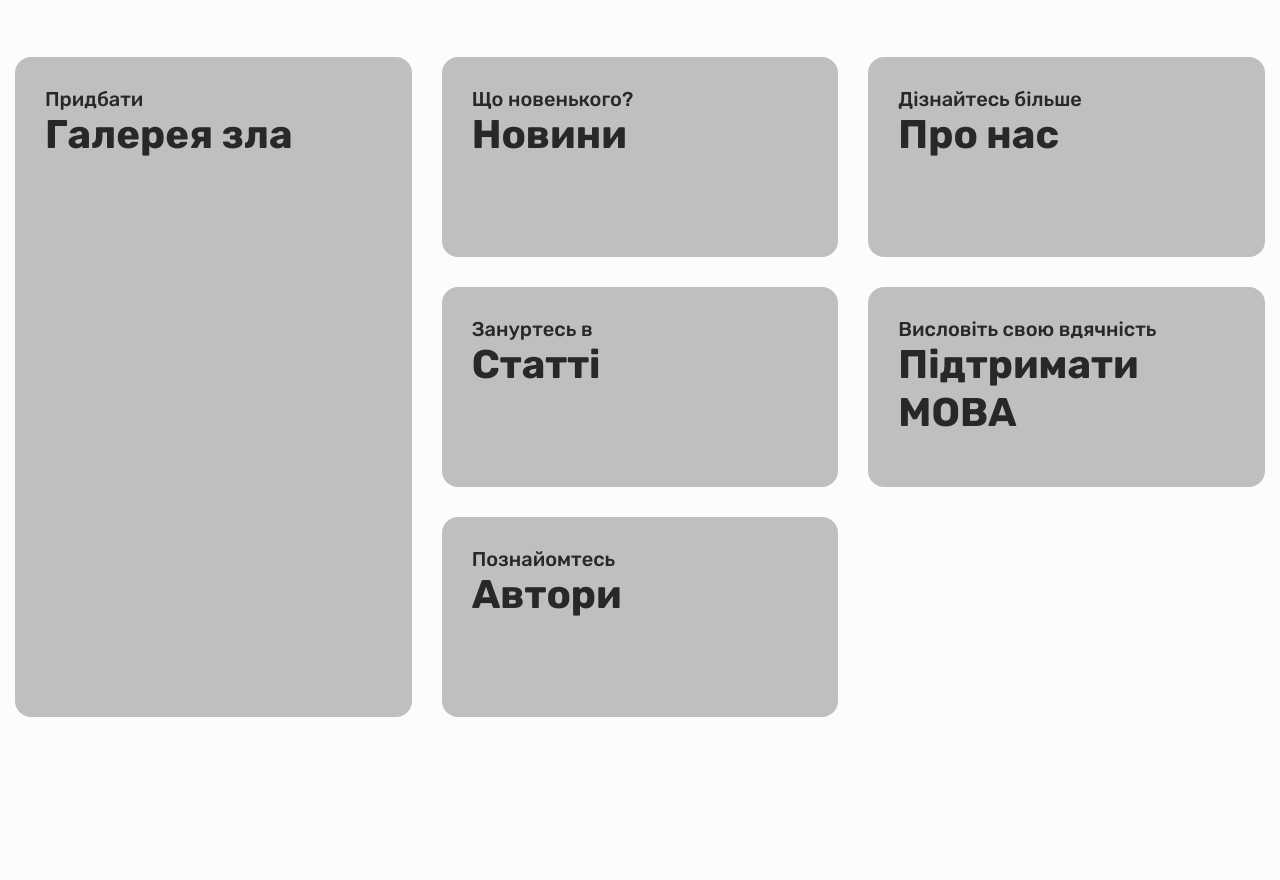
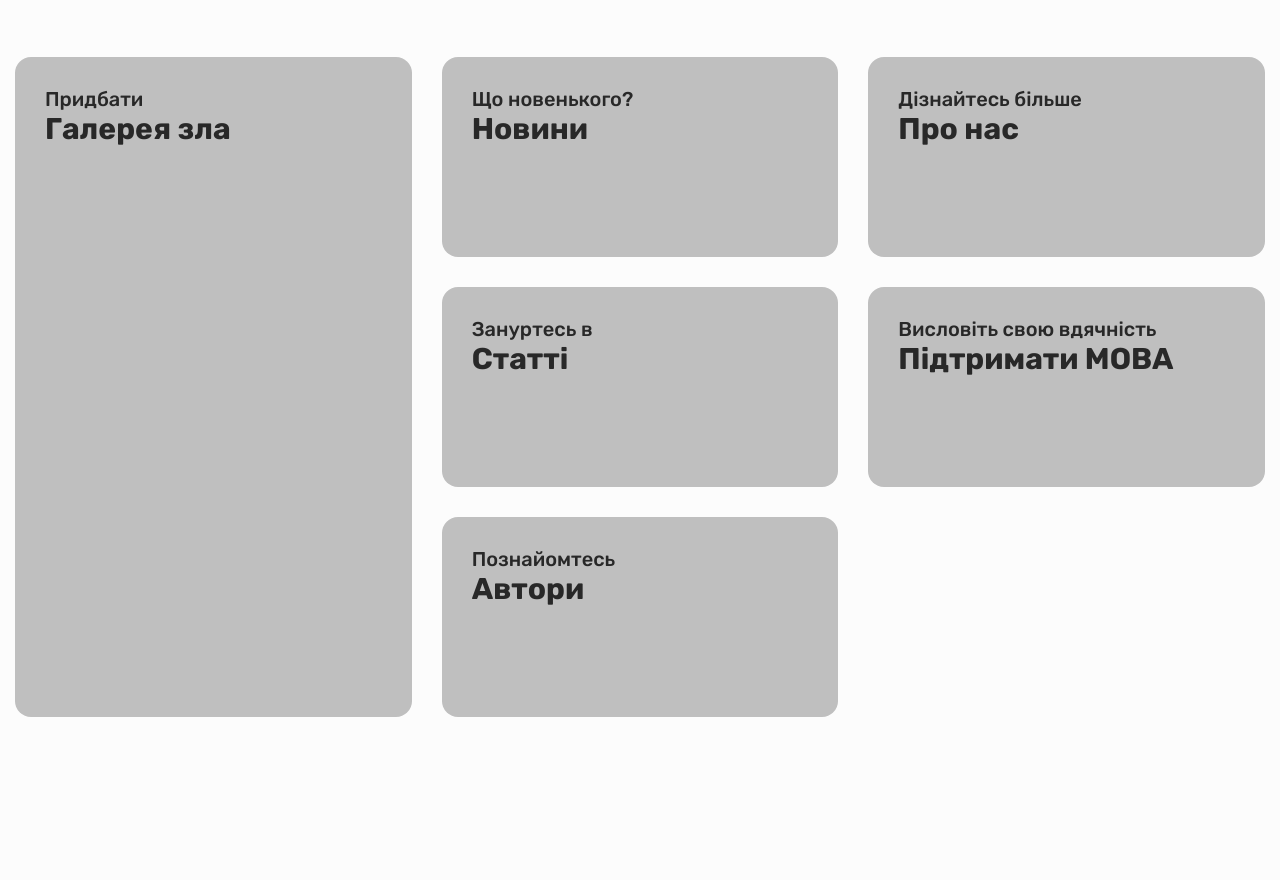
Before and after one commit to mova-org/mova, a website built with Parcel: page index.html in a window 1280 px wide. Shown: the part 1133-2013 px from the top of the page. Built offline with nearby package versions, Linux system fonts and the light colour scheme.

Commit message:
smaller font-size

```diff
--- a/global.css
+++ b/global.css
@@ -13,7 +13,7 @@ body {
 
   /* font sizes */
 
-  --font-size-21xl: 40px;
+  --font-size-21xl: 30px;
   --font-size-xl: 20px;
 
   /* Colors */
--- a/index.css
+++ b/index.css
@@ -89,7 +89,7 @@
   justify-content: flex-start;
   padding: 0 10px;
   box-sizing: border-box;
-  gap: var(--gap-base);
+  /* gap: var(--gap-base); */
   min-width: 10px;
   max-width: 100%;
 
```
